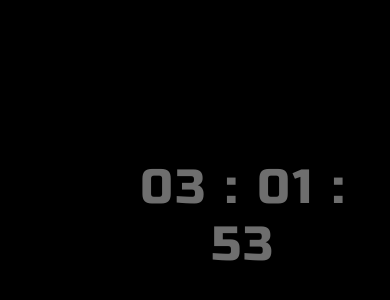
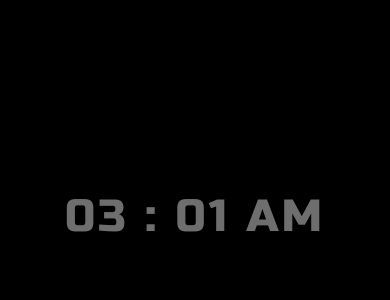
Before and after one commit to AshantC/digital-clock, a plain HTML site: page index.html in a window 390 px wide. Shown: the part 206-506 px from the top of the page. Drawn offline with Linux system fonts and the light colour scheme.

Commit message:
timer second removed

```diff
--- a/index.html
+++ b/index.html
@@ -10,9 +10,8 @@
     <div class="container">
         <div class="clock">
             <span id="hours">00</span> :
-            <span id="minutes">00</span> :
-            <span id="seconds">00</span>
-            <!-- <span id="am_pm">00</span> -->
+            <span id="minutes">00</span>
+            <span id="am_pm">00</span>
         </div>
     </div>
     <script src="./script.js"></script>
--- a/script.js
+++ b/script.js
@@ -16,8 +16,8 @@ function curTime(){
 
     document.querySelector("#hours").innerHTML = h;
     document.querySelector("#minutes").innerHTML = m;
-    document.querySelector("#seconds").innerHTML = s;
-    // document.querySelector("#am_pm").innerHTML = am_pm;
+    // document.querySelector("#seconds").innerHTML = s;
+    document.querySelector("#am_pm").innerHTML = am_pm;
 
     setTimeout(curTime, 1000);
 }
--- a/style.css
+++ b/style.css
@@ -12,32 +12,29 @@
 }
 .container{
     display: flex;
-    /* border: 1px solid white; */
+    justify-content: center;
+    align-items: center;
     height: 100vh;
     align-items: center;
     position: relative;
 }
 .clock{
     position:absolute;
-    font-size: 70px;
+    font-size: 75px;
     letter-spacing: 2px;
     letter-spacing: 3px;
     user-select: none;
     padding: 10px;
-    margin-left: calc(50% - 15%);
 }
-/* Small devices (portrait tablets and large phones, 600px and up) */
+
 @media only screen and (max-width: 600px){
     .clock{
-        margin-left: calc(50% - 40%);
-        font-size: 48px;
+        font-size: 45px;
     }
 }
 
-/* Medium devices (landscape tablets, 768px and up) */
-@media only screen and (max-width: 768px){
+@media only screen and (max-width: 768){
     .clock{
-        text-align: center;
-        margin-left: calc(50% - 25%);
+        font-size: 45px;
     }
 }
```
